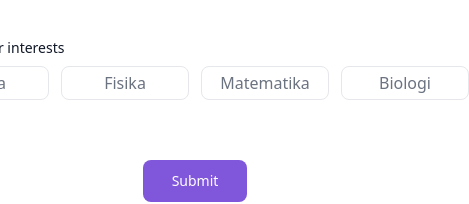
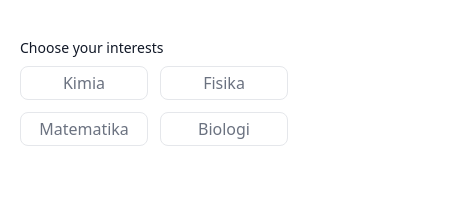
Before and after one commit to Studiumz/studiumz-frontend, a Next.js app: page /onboarding in a window 390 px wide. Shown: the part 784-988 px from the top of the page, 469 px wide, since content can reach past the window. Built offline with nearby package versions, Linux system fonts and the light colour scheme; no server answers.

Commit message:
update responsive page

```diff
--- a/src/pages/onboarding/index.tsx
+++ b/src/pages/onboarding/index.tsx
@@ -14,7 +14,7 @@ export default function Onboarding() {
         {/* <StudiumzLogo size={"w-20"} className="my-10" /> */}
 
         <div className="flex lg:flex-row flex-col gap-16">
-          <div className="w-1/2">
+          <div className="lg:w-1/2 w-full">
             <div className="mb-6">
               <div className="mb-2 block">
                 <Label htmlFor="email1" value="Your email" />
@@ -89,7 +89,7 @@ export default function Onboarding() {
             </div>
           </div>
 
-          <div className="w-1/2">
+          <div className="lg:w-1/2 w-full">
             <div className="mb-2 block">
               <Label htmlFor="stories" value="Share your struggle stories" />
             </div>
@@ -102,7 +102,7 @@ export default function Onboarding() {
               >
                 Choose your interests
               </label>
-              <ul className="flex gap-3">
+              <ul className="flex flex-wrap gap-3">
                 {subjectContents.map(
                   (content: {
                     id: string;
@@ -126,7 +126,7 @@ export default function Onboarding() {
                         </ul>
                       </>
                     );
-                  },
+                  }
                 )}
               </ul>
             </div>
```
